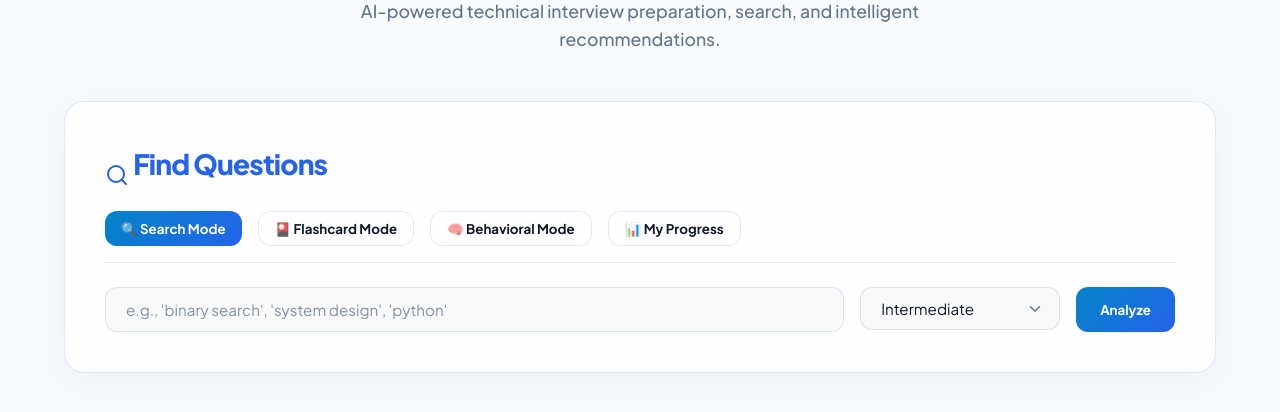
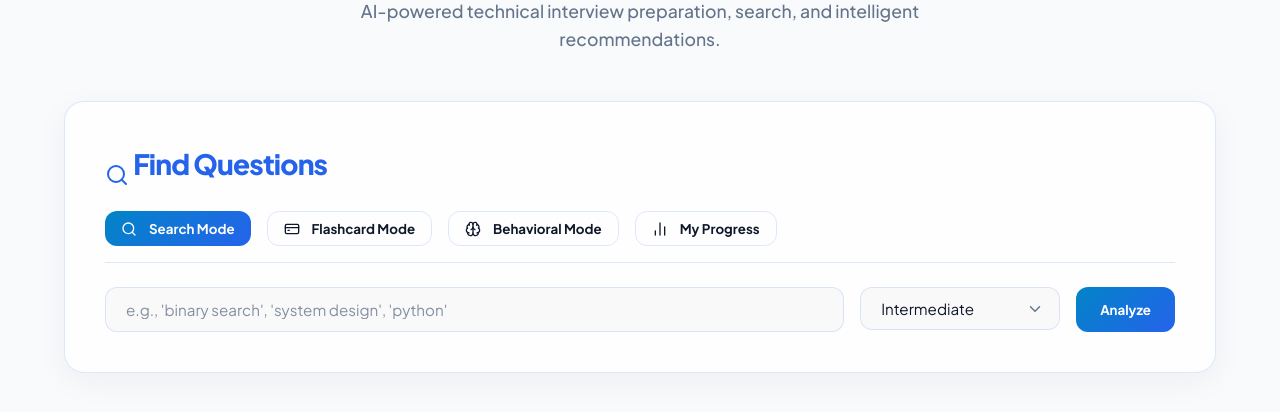
Before and after one commit to marc-zaki/AI-Powered-CS-Course-Recommender-Intelligence-Dashboard, a Flask app: page /interview-prep in a window 1280 px wide. Shown: the part 195-607 px from the top of the page. Run offline with Flask 3, Linux system fonts and the light colour scheme; some libraries are stand-ins or nearby versions.

Commit message:
style: replace emojis with lucide icons in interview analyzer

```diff
--- a/templates/interview_analyzer.html
+++ b/templates/interview_analyzer.html
@@ -15,10 +15,10 @@
         </h2>
 
         <div style="display: flex; gap: 1rem; margin-bottom: 1.5rem; border-bottom: 1px solid var(--border-glass); padding-bottom: 1rem; flex-wrap: wrap;">
-            <button class="btn btn-primary" id="tab-search" onclick="switchInterviewTab('search')" style="padding: 0.5rem 1rem;">🔍 Search Mode</button>
-            <button class="btn btn-outline" id="tab-flashcard" onclick="switchInterviewTab('flashcard')" style="padding: 0.5rem 1rem;">🎴 Flashcard Mode</button>
-            <button class="btn btn-outline" id="tab-behavioral" onclick="switchInterviewTab('behavioral')" style="padding: 0.5rem 1rem;">🧠 Behavioral Mode</button>
-            <button class="btn btn-outline" id="tab-progress" onclick="switchInterviewTab('progress')" style="padding: 0.5rem 1rem;">📊 My Progress</button>
+            <button class="btn btn-primary" id="tab-search" onclick="switchInterviewTab('search')" style="padding: 0.5rem 1rem;"><i data-lucide="search" style="width: 16px; height: 16px; display: inline-block; vertical-align: text-bottom; margin-right: 4px;"></i>Search Mode</button>
+            <button class="btn btn-outline" id="tab-flashcard" onclick="switchInterviewTab('flashcard')" style="padding: 0.5rem 1rem;"><i data-lucide="credit-card" style="width: 16px; height: 16px; display: inline-block; vertical-align: text-bottom; margin-right: 4px;"></i>Flashcard Mode</button>
+            <button class="btn btn-outline" id="tab-behavioral" onclick="switchInterviewTab('behavioral')" style="padding: 0.5rem 1rem;"><i data-lucide="brain" style="width: 16px; height: 16px; display: inline-block; vertical-align: text-bottom; margin-right: 4px;"></i>Behavioral Mode</button>
+            <button class="btn btn-outline" id="tab-progress" onclick="switchInterviewTab('progress')" style="padding: 0.5rem 1rem;"><i data-lucide="bar-chart-2" style="width: 16px; height: 16px; display: inline-block; vertical-align: text-bottom; margin-right: 4px;"></i>My Progress</button>
         </div>
 
         <!-- Search Mode Form -->
@@ -192,7 +192,7 @@
         <div id="flashcard-ai-feedback" style="display: none; width: 100%; max-width: 760px; margin-top: 1.5rem; border-radius: 16px; overflow: hidden; border: 1px solid var(--border-glass);">
             <div id="feedback-header" style="padding: 1rem 1.5rem; display: flex; align-items: center; justify-content: space-between;">
                 <div style="display: flex; align-items: center; gap: 0.75rem;">
-                    <span id="feedback-verdict-icon" style="font-size: 1.5rem;">⏳</span>
+                    <span id="feedback-verdict-icon" style="font-size: 1.5rem;"><i data-lucide="hourglass" style="width: 24px; height: 24px;"></i></span>
                     <div>
                         <div id="feedback-verdict-label" style="font-weight: 700; font-size: 1rem;">Evaluating...</div>
                         <div style="font-size: 0.8rem; color: var(--text-muted);">AI Technical Assessment</div>
@@ -240,7 +240,7 @@
 
         <div style="width: 100%; max-width: 740px; background: var(--bg-card); border: 2px solid var(--border-glass); border-radius: 16px; padding: 2rem; box-shadow: var(--shadow-glass);">
             <div style="display: flex; align-items: center; gap: 0.75rem; margin-bottom: 1.25rem;">
-                <span style="background: rgba(139,92,246,0.15); border-radius: 50%; width: 36px; height: 36px; display: flex; align-items: center; justify-content: center; font-size: 1.1rem; flex-shrink: 0;">🧠</span>
+                <span style="background: rgba(139,92,246,0.15); border-radius: 50%; width: 36px; height: 36px; display: flex; align-items: center; justify-content: center; color: var(--primary); flex-shrink: 0;"><i data-lucide="brain" style="width: 20px; height: 20px;"></i></span>
                 <div>
                     <div style="font-size: 0.7rem; color: var(--primary); text-transform: uppercase; letter-spacing: 0.05em; font-weight: 600;">Behavioral Question</div>
                     <p id="behavioral-question" style="margin: 0.25rem 0 0; font-size: 1.1rem; font-weight: 700; line-height: 1.5; color: var(--text-main);">Loading...</p>
@@ -248,7 +248,7 @@
             </div>
 
             <div id="star-tips-box" style="background: var(--bg-main); border-radius: 8px; padding: 0.85rem 1rem; margin-bottom: 1.25rem; border-left: 3px solid var(--primary);">
-                <div style="font-size: 0.75rem; color: var(--primary); font-weight: 600; text-transform: uppercase; letter-spacing: 0.05em; margin-bottom: 0.3rem;">💡 STAR Tips</div>
+                <div style="font-size: 0.75rem; color: var(--primary); font-weight: 600; text-transform: uppercase; letter-spacing: 0.05em; margin-bottom: 0.3rem;"><i data-lucide="lightbulb" style="width: 16px; height: 16px; display: inline-block; vertical-align: text-bottom; margin-right: 4px;"></i> STAR Tips</div>
                 <p id="behavioral-star-tips" style="margin: 0; font-size: 0.88rem; color: var(--text-muted); line-height: 1.5;"></p>
             </div>
 
@@ -281,7 +281,7 @@
                 <div class="star-row" data-key="result" data-label="R — Result" data-color="#10b981"></div>
 
                 <div id="star-overall" style="margin-top: 1.25rem; padding: 1rem; background: var(--bg-main); border-radius: 10px; border-left: 3px solid var(--secondary);">
-                    <div style="font-size: 0.75rem; color: var(--secondary); font-weight: 600; text-transform: uppercase; letter-spacing: 0.05em; margin-bottom: 0.4rem;">✨ Overall Feedback</div>
+                    <div style="font-size: 0.75rem; color: var(--secondary); font-weight: 600; text-transform: uppercase; letter-spacing: 0.05em; margin-bottom: 0.4rem;"><i data-lucide="sparkles" style="width: 16px; height: 16px; display: inline-block; vertical-align: text-bottom; margin-right: 4px;"></i> Overall Feedback</div>
                     <p id="star-overall-text" style="margin: 0; font-size: 0.95rem; line-height: 1.6; color: var(--text-main);"></p>
                 </div>
                 <button onclick="nextBehavioralCard()" class="btn btn-primary" style="width: 100%; margin-top: 1.25rem; font-weight: 700;">Next Question →</button>
@@ -581,7 +581,7 @@
         btn.disabled = true; btn.textContent = 'Evaluating...';
 
         document.getElementById('flashcard-ai-feedback').style.display = 'block';
-        document.getElementById('feedback-verdict-icon').textContent = '⏳';
+        document.getElementById('feedback-verdict-icon').innerHTML = '<i data-lucide="hourglass" style="width: 24px; height: 24px;"></i>';
         document.getElementById('feedback-verdict-label').textContent = 'Evaluating...';
         document.getElementById('feedback-score').textContent = '-';
         document.getElementById('feedback-text').textContent = '';
@@ -600,7 +600,7 @@
             const isComplete = data.verdict === 'complete';
             const score = data.score || 5;
             document.getElementById('feedback-header').style.background = isComplete ? 'rgba(16,185,129,0.08)' : 'rgba(245,158,11,0.08)';
-            document.getElementById('feedback-verdict-icon').textContent = isComplete ? '✅' : '🔄';
+            document.getElementById('feedback-verdict-icon').innerHTML = isComplete ? '<i data-lucide="check-circle-2" style="width: 24px; height: 24px;"></i>' : '<i data-lucide="refresh-cw" style="width: 24px; height: 24px;"></i>';
             document.getElementById('feedback-verdict-label').textContent = isComplete ? 'Answer Complete!' : 'Good start — try the follow-up';
             document.getElementById('feedback-score').textContent = score;
             document.getElementById('feedback-score').style.color = score >= 8 ? '#10b981' : score >= 5 ? '#f59e0b' : '#ef4444';
@@ -639,7 +639,7 @@
 
             const isComplete = data.verdict === 'complete';
             const score = data.score || 5;
-            document.getElementById('feedback-verdict-icon').textContent = isComplete ? '✅' : '🔄';
+            document.getElementById('feedback-verdict-icon').innerHTML = isComplete ? '<i data-lucide="check-circle-2" style="width: 24px; height: 24px;"></i>' : '<i data-lucide="refresh-cw" style="width: 24px; height: 24px;"></i>';
             document.getElementById('feedback-verdict-label').textContent = isComplete ? 'Answer Complete!' : 'Keep going...';
             document.getElementById('feedback-score').textContent = score;
             document.getElementById('feedback-score').style.color = score >= 8 ? '#10b981' : score >= 5 ? '#f59e0b' : '#ef4444';
@@ -656,7 +656,12 @@
                 document.getElementById('followup-answer-input').value = '';
                 btn.disabled = false; btn.textContent = 'Submit Follow-up Answer';
             }
-        } catch (err) { document.getElementById('feedback-text').textContent = 'Error: ' + err.message; document.getElementById('flashcard-controls').style.display = 'flex'; }
+        } catch (err) {
+            document.getElementById('feedback-text').textContent = 'Error: ' + err.message;
+            document.getElementById('flashcard-controls').style.display = 'flex';
+        } finally {
+            if (window.lucide) lucide.createIcons();
+        }
     }
 
     function nextCard() { currentCardIndex++; showCurrentCard(); window.speechSynthesis.cancel(); }
@@ -804,7 +809,7 @@
                     const displayQ = escapeHtml(r.question).substring(0, 200);
                     const hasAnswer = r.answer ? 'true' : 'false';
                     const answerContent = r.answer
-                        ? `<div style="padding: 1rem; background: var(--bg-main); border-radius: 8px; font-size: 0.95rem; line-height: 1.6; color: var(--text-main);">✨ <strong>AI Generated Answer</strong><br/><br/>${escapeHtml(r.answer).replace(/\\n/g, '<br>').replace(/\\*\\*(.*?)\\*\\*/g, '<strong>$1</strong>')}</div>`
+                        ? `<div style="padding: 1rem; background: var(--bg-main); border-radius: 8px; font-size: 0.95rem; line-height: 1.6; color: var(--text-main);"><i data-lucide="sparkles" style="width: 16px; height: 16px; display: inline-block; vertical-align: text-bottom; margin-right: 4px;"></i> <strong>AI Generated Answer</strong><br/><br/>${escapeHtml(r.answer).replace(/\\n/g, '<br>').replace(/\\*\\*(.*?)\\*\\*/g, '<strong>$1</strong>')}</div>`
                         : `<div style="color: var(--text-muted);"><i data-lucide="loader-2" class="spin" style="width: 16px;"></i> Loading...</div>`;
 
                     list.innerHTML += `
@@ -834,7 +839,7 @@
                 const res = await fetch(`/api/interview/explain?q=${questionEncoded}`);
                 const data = await res.json();
                 if (data.explanation) {
-                    content.innerHTML = `<div style="padding: 1rem; background: var(--bg-main); border-radius: 8px;">✨ AI Explanation<br/>${data.explanation.replace(/\n/g, '<br>')}</div>`;
+                    content.innerHTML = `<div style="padding: 1rem; background: var(--bg-main); border-radius: 8px;"><i data-lucide="sparkles" style="width: 16px; height: 16px; display: inline-block; vertical-align: text-bottom; margin-right: 4px;"></i> AI Explanation<br/>${data.explanation.replace(/\n/g, '<br>')}</div>`;
                     content.dataset.loaded = 'true';
                 }
             } catch (e) { content.innerHTML = '<div style="color: red;">Error fetching explanation.</div>'; }
```
